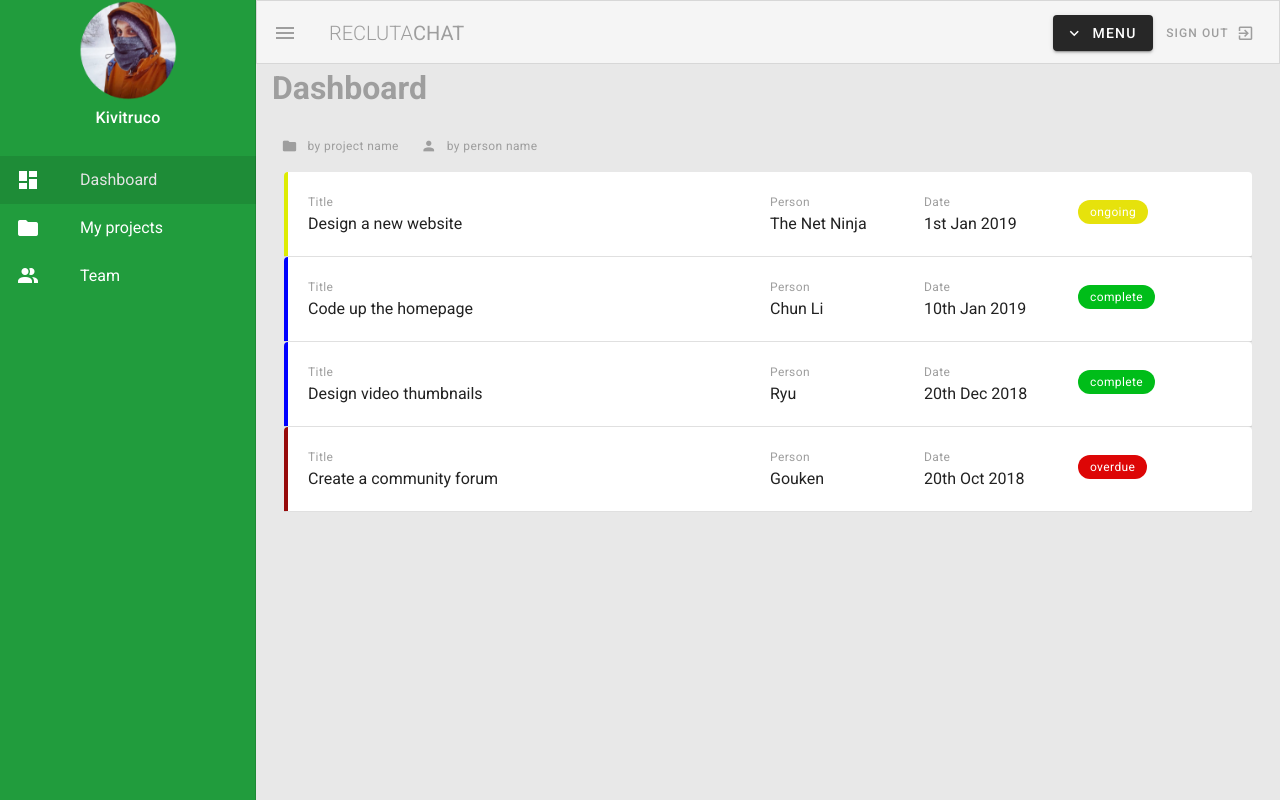
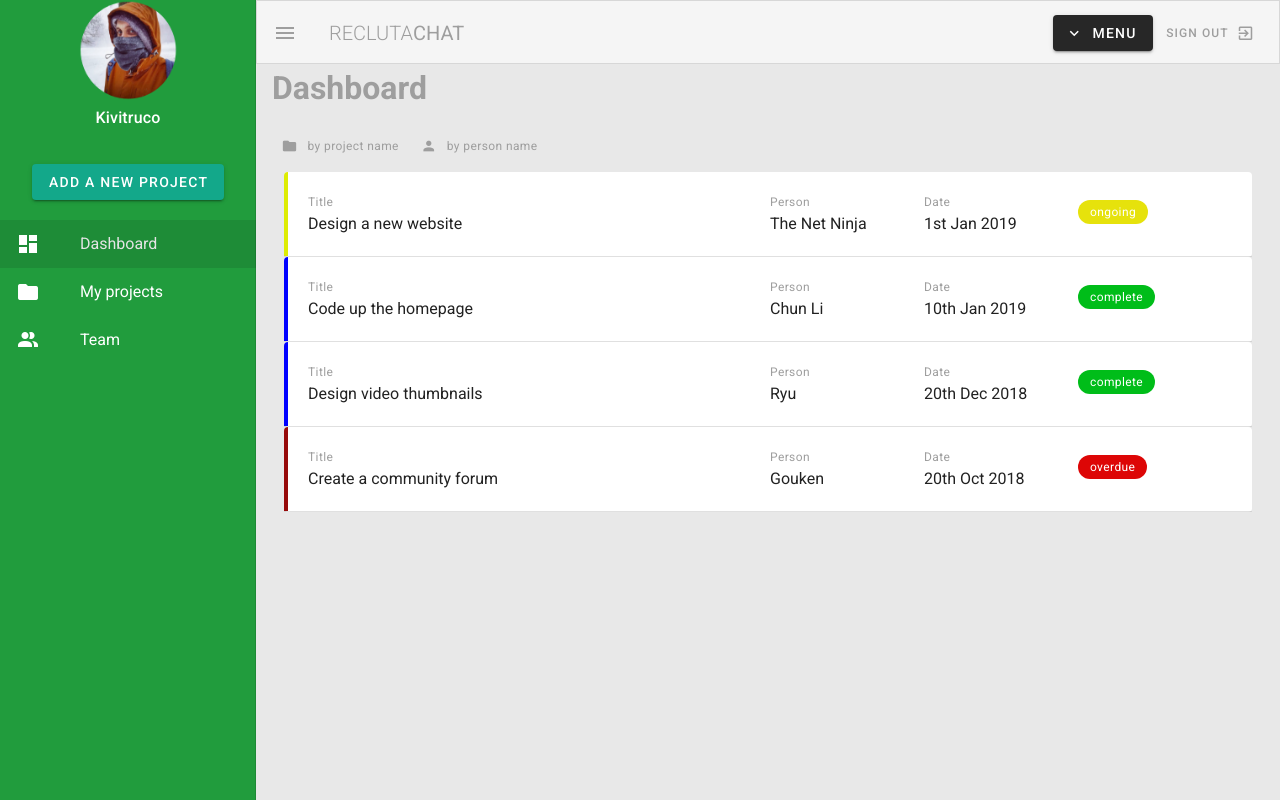
Before and after one commit to LinkPC/todolist, a Vue app: page / in a window 1280 px wide. Both pictures are taken after a click on the button 29 px from the left and 33 px from the top of the page. Built offline with nearby package versions, Linux system fonts and the light colour scheme.

Commit message:
Popup v-dialog

```diff
--- a/src/components/Navbar.vue
+++ b/src/components/Navbar.vue
@@ -40,10 +40,14 @@
             </v-layout>
 
             <v-layout column align-center>
-                    <p class="white--text subtitle-1 mt-1 font-weight-medium" >
-                        Kivitruco
-                    </p>
+                <p class="white--text subtitle-1 mt-1 font-weight-medium" >
+                    Kivitruco
+                </p>
+                <v-flex class="mt-4 mb-3">
+                    <Popup />
+                </v-flex>
             </v-layout>
+
 
             <v-list>
                 <v-list-item v-for="link in links" :key="link.text" router :to="link.route">
@@ -60,8 +64,16 @@
     </nav>
 </template>
 
+
+
 <script>
+
+import Popup from './Popup.vue'
+
 export default {
+
+    components: {Popup},
+
     data(){
         return{
             drawer: false,
--- /dev/null
+++ b/src/components/Popup.vue
@@ -0,0 +1,22 @@
+<template>
+    <v-dialog max-width="600px">
+        <template v-slot:activator="{ on, attrs }">
+            <v-btn  v-bind="attrs" v-on="on" class="success">
+                <span>Add a New Project</span>
+            </v-btn>
+        </template>
+            <v-card>
+                <v-card-title>
+                    <h2>Add a New Project</h2>
+                </v-card-title>
+            </v-card>
+    </v-dialog>
+</template>
+
+<script>
+
+
+export default{
+
+}
+</script>
```
